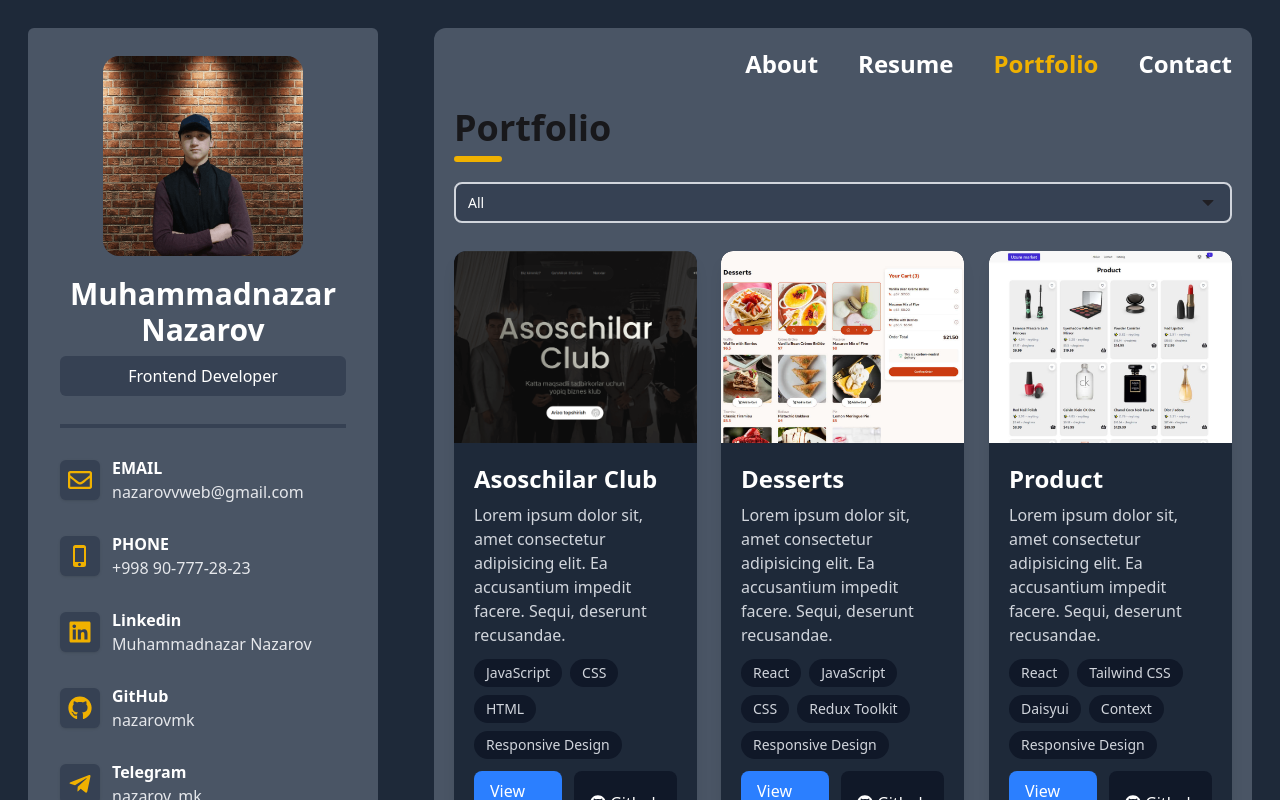
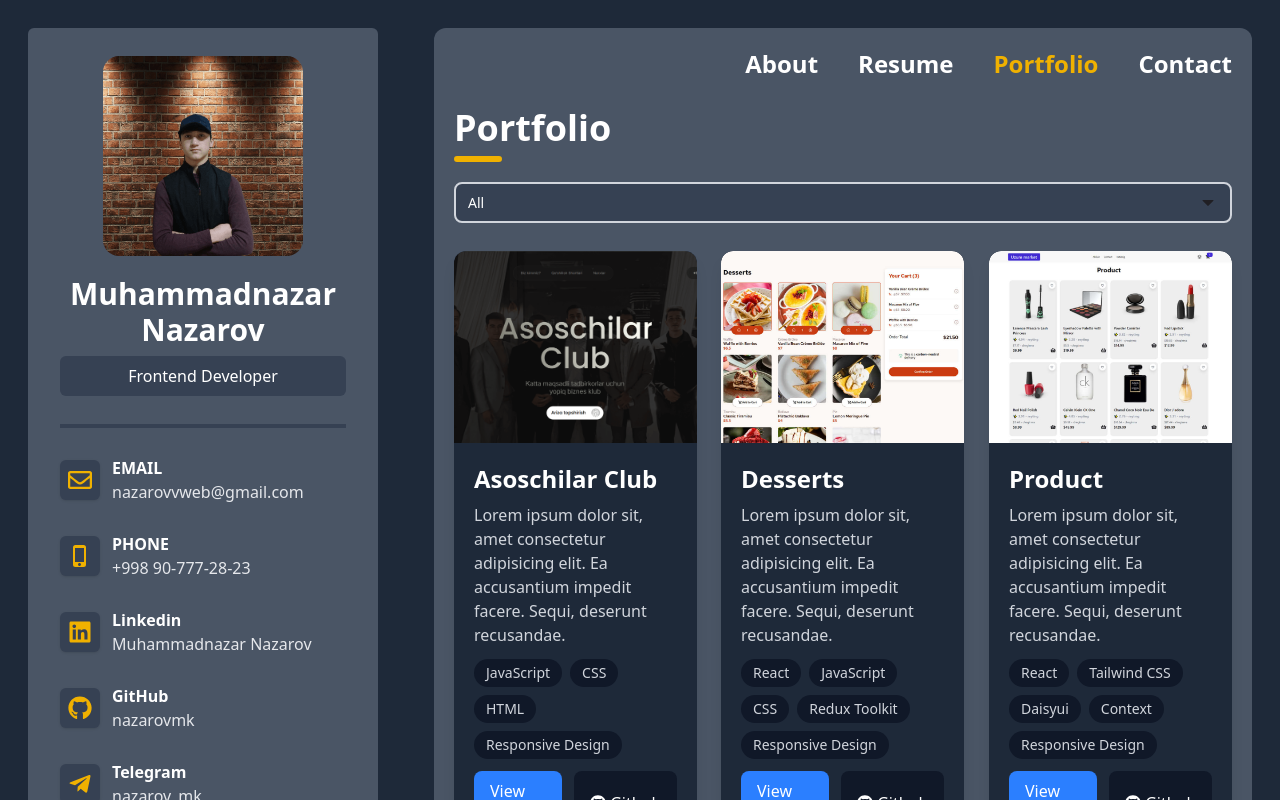
Before and after one commit to nazarovmk/NazarovPortfolio, a React (Vite) app: page /portfolio in a window 1280 px wide. Shown: the top 800 px of the page. Built offline with nearby package versions, Linux system fonts and the light colour scheme.

Commit message:
Portfolio

```diff
--- a/src/components/Contact.jsx
+++ b/src/components/Contact.jsx
@@ -47,7 +47,7 @@
       <Navbar />
       <div className="mt-7 overflow-x-hidden">
         <div data-aos="fade-up" data-aos-duration="500">
-          <h2 className="text-2xl sm:text-3xl md:text-4xl font-bold mb-2">
+          <h2 className="text-white text-2xl sm:text-3xl md:text-4xl font-bold mb-2">
             Contact Me
           </h2>
           <hr className="border-3 text-yellow-500 w-12 rounded-4xl" />
--- a/src/components/Portfolio.jsx
+++ b/src/components/Portfolio.jsx
@@ -20,7 +20,7 @@
 
       <div className="mt-7">
         <div data-aos="fade-up" className="mb-5">
-          <h2 className="text-2xl sm:text-3xl md:text-4xl font-bold mb-2">
+          <h2 className="text-white text-2xl sm:text-3xl md:text-4xl font-bold mb-2">
             Portfolio
           </h2>
           <hr className="border-3 border-yellow-500 w-12 rounded-4xl" />
```
